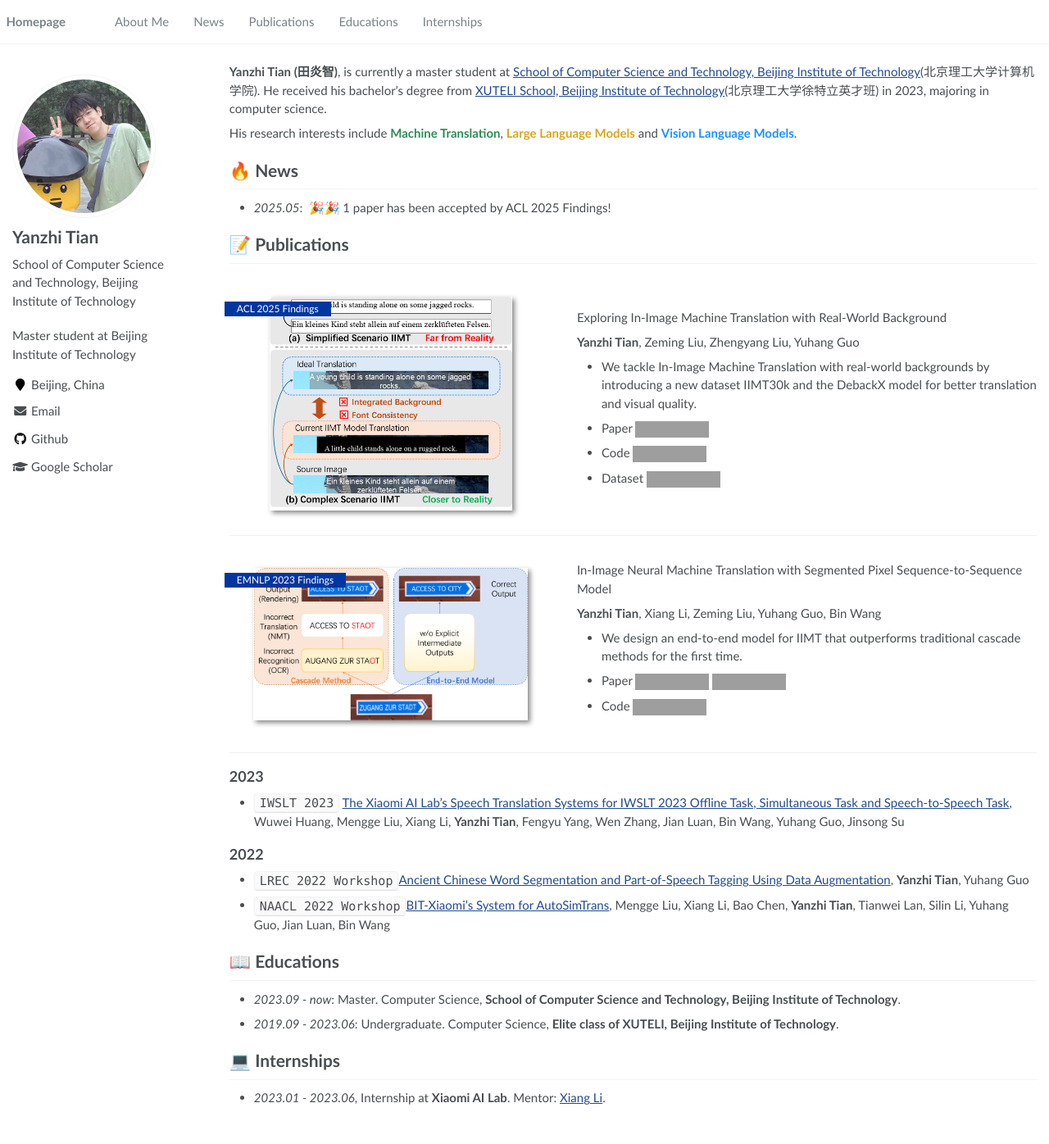
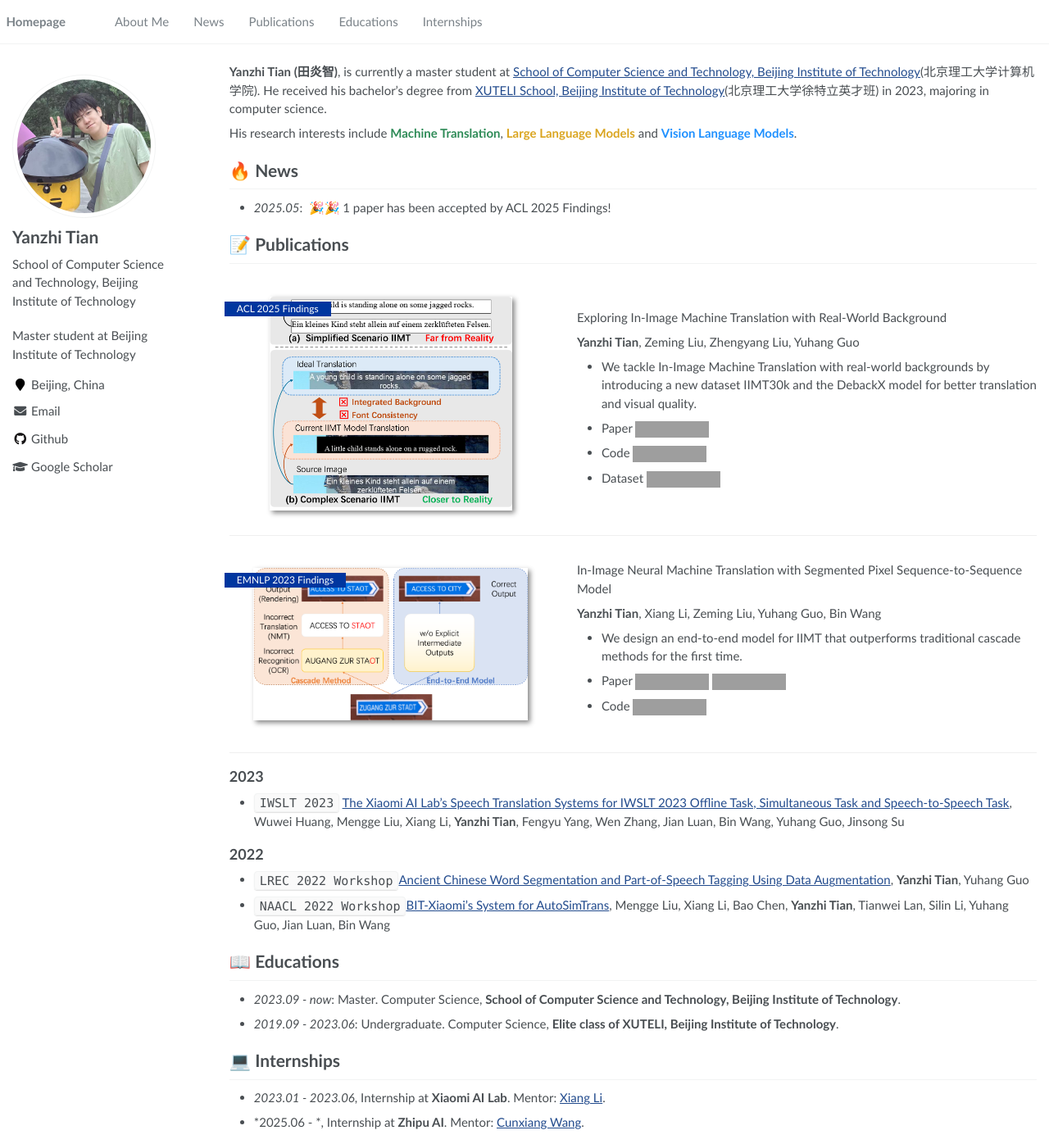
Before and after one commit to YanzhiTian/yanzhitian.github.io, a Jekyll site: the page built from _pages/about.md, in a window 1280 px wide and 1396 px high. Shown: the whole window at 82% size. Built offline with Jekyll 4.4.1, drawn with Linux system fonts in a browser that asks for light colours; grey boxes are pictures that could not be loaded.

Commit message:
first commit

```diff
--- a/_pages/about.md
+++ b/_pages/about.md
@@ -100,3 +100,4 @@ In-Image Neural Machine Translation with Segmented Pixel Sequence-to-Sequence Mo
 
 # 💻 Internships
 - *2023.01 - 2023.06*, Internship at **Xiaomi AI Lab**. Mentor: [Xiang Li](https://scholar.google.com.hk/citations?user=DMfYmIEAAAAJ&hl=zh-CN).
+- *2025.06 - *, Internship at **Zhipu AI**. Mentor: [Cunxiang Wang](https://wangcunxiang.github.io/).
```
